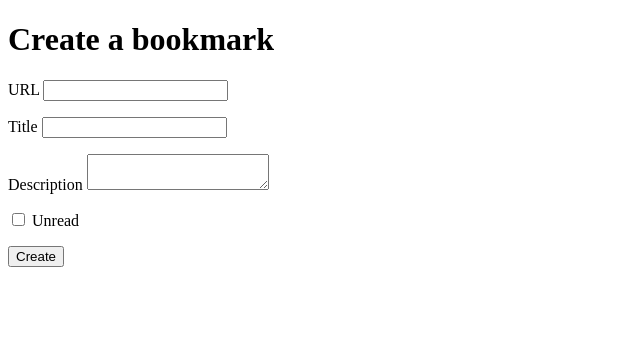
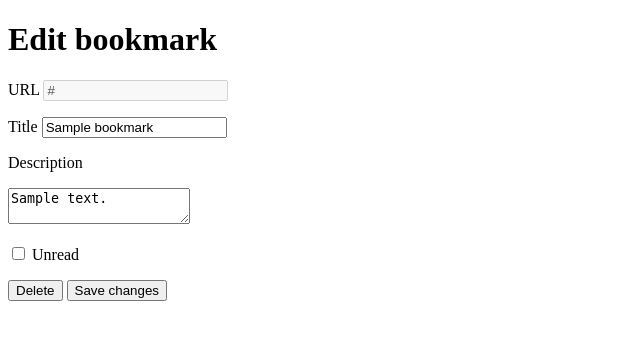
Before and after one commit to calpaterson/quarchive, a Python web app: template src/server/quarchive/templates/create_or_edit_bookmark.j2 in a window 1280 px wide. Shown: the part 26-366 px from the top of the page, without its empty margins (0-640 px from the left). Run offline with Jinja, Linux system fonts and the light colour scheme; the template is opened without the code that fills it: most values are stand-ins (such as "Sample title", 1, 10 or a date in 2020).

Commit message:
Implement editing of bookmarks

```diff
--- a/src/server/quarchive/templates/base.j2
+++ b/src/server/quarchive/templates/base.j2
@@ -1,4 +1,4 @@
-{# -*- mode: web -*- #}
+{# -*- mode: jinja2 -*- #}
 
 {% macro header_item(req, route, text) %}
     {% if req.endpoint == route %}
--- a/src/server/quarchive/templates/create_or_edit_bookmark.j2
+++ b/src/server/quarchive/templates/create_or_edit_bookmark.j2
@@ -1,26 +1,55 @@
-{# -*- mode: web -*- #}
+{# -*- mode: jinja2 -*- #}
 {% extends "base.j2" %}
 {% block main %}
+  {% if bookmark %}
+    <h1>Edit bookmark</h1>
+    <form method="POST" action="{{  url_for('quarchive.edit_bookmark', url_uuid=url_uuid, redirect_to=request.url) }}">
+  {% else %}
     <h1>Create a bookmark</h1>
-    <form method="POST" action="{{  url_for('quarchive.create_bookmark') }}">
+    <form method="POST" action="{{  url_for('quarchive.create_bookmark', redirect_to=request.url) }}">
+  {% endif %}
+  {% if bookmark.deleted %}
+    <p>
+      (deleted)
+    </p>
+  {% endif %}
+
   <p>
     <label>URL</label>
-            <input name="url" type="text">
+    <input
+      name="url"
+      type="text"
+      {% if bookmark %}
+        disabled
+        value="{{bookmark.url}}"
+      {% endif %}
+      >
   </p>
   <p>
     <label for="title">Title</label>
-            <input name="title" type="text">
+    <input
+      name="title"
+      type="text"
+      {% if bookmark %}
+        value="{{bookmark.title}}"3
+      {% endif %}
+      >
   </p>
   <p>
     <label for="description">Description</label>
-            <textarea name="description"></textarea>
   </p>
+  <textarea name="description">{% if bookmark %}{{ bookmark.description }}{% endif %}</textarea>
   <p>
-            <input name="unread" type="checkbox">
+    <input name="unread" type="checkbox"{% if bookmark.unread %}checked{% endif %}>
     <label for="unread">Unread</label>
   </p>
   <p>
-            <button>Create</button>
+    {% if bookmark.deleted %}
+      <button>Undelete</button>
+    {% else %}
+      <button name="deleted" value="on">Delete</button>
+    {% endif %}
+    <button>{% if bookmark %}Save changes{% else %}Create{% endif %}</button>
   </p>
     </form>
   {% endblock %}
--- a/src/server/quarchive/templates/index.j2
+++ b/src/server/quarchive/templates/index.j2
@@ -1,4 +1,4 @@
-{# -*- mode: web -*- #}
+{# -*- mode: jinja2 -*- #}
 {% extends "base.j2" %}
 {% block main %}
   <h1>Bookmarks</h1>
@@ -47,6 +47,7 @@
       <em>created <span title="{{bookmark.created}}">{{bookmark.created|relativetime}}</span></em> {%- if bookmark.unread -%}, <strong>unread</strong>{% endif %}
     </p>
     <p>
+      <a href="{{ url_for('quarchive.edit_bookmark', url_uuid=url.url_uuid) }}">Edit</a>
       <form
         method="POST"
         action="{{ url_for('quarchive.edit_bookmark', url_uuid=url.url_uuid, redirect_to=request.url) }}">
--- a/src/server/quarchive/templates/netloc.j2
+++ b/src/server/quarchive/templates/netloc.j2
@@ -1,4 +1,4 @@
-{# -*- mode: web -*- #}
+{# -*- mode: jinja2 -*- #}
 {% extends "base.j2" %}
 {% block main %}
     <h1>Netloc: {{netloc}}</h1>
--- a/src/server/quarchive/templates/sign-in.j2
+++ b/src/server/quarchive/templates/sign-in.j2
@@ -1,4 +1,4 @@
-{# -*- mode: web -*- #}
+{# -*- mode: jinja2 -*- #}
 {% extends "base.j2" %}
 {% block main %}
     <h1>Sign in</h1>
--- a/src/server/quarchive/templates/url.j2
+++ b/src/server/quarchive/templates/url.j2
@@ -1,4 +1,4 @@
-{# -*- mode: web -*- #}
+{# -*- mode: jinja2 -*- #}
 {% extends "base.j2" %}
 {% block main %}
     <h1>{{ url.to_url() }}</h1>
```
Also changed, not shown: src/server/quarchive/__init__.py (+27 -20 lines), src/server/tests/test_crud.py (+33 -8 lines). Lines whose indentation alone changed are shown as unchanged.
